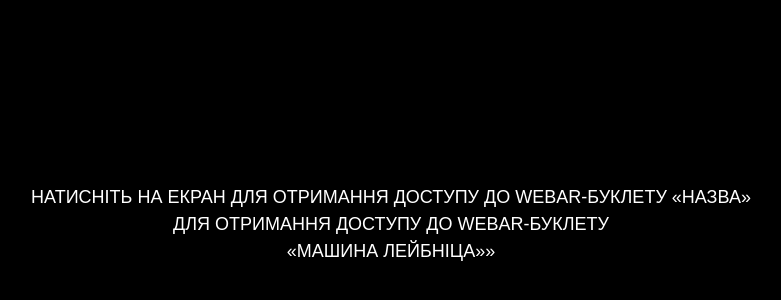
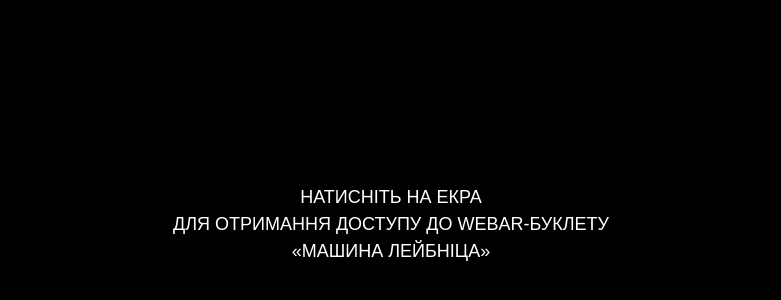
Before and after one commit to Vo1maR/Stepped-reckoner, a plain HTML site: page index.html in a window 1280 px wide. Shown: the part 176-476 px from the top of the page, without its empty margins (249-1030 px from the left). Drawn offline with nearby package versions, Linux system fonts and the light colour scheme.

Commit message:
Changed by GitHub

```diff
--- a/index.html
+++ b/index.html
@@ -26,11 +26,11 @@
                 text-transform: uppercase; font-family: Arial, Helvetica, sans-serif; font-weight: 400; line-height: 1.5em; font-size: large; white-space: nowrap;
                 user-select: none; pointer-events: none;
             ">
-            Натисніть на екран для отримання доступу до WebAR-буклету «Назва»
+            Натисніть на екра
             <br>
             для отримання доступу до WebAR-буклету
             <br>
-            «Машина Лейбніца»»
+            «Машина Лейбніца»
         </div>
     </div>
 
```
